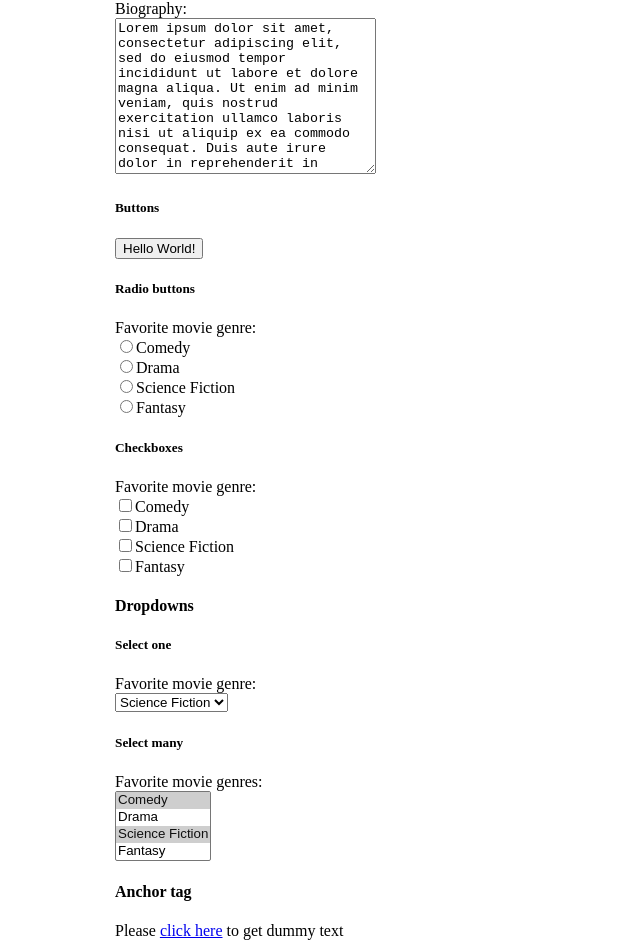
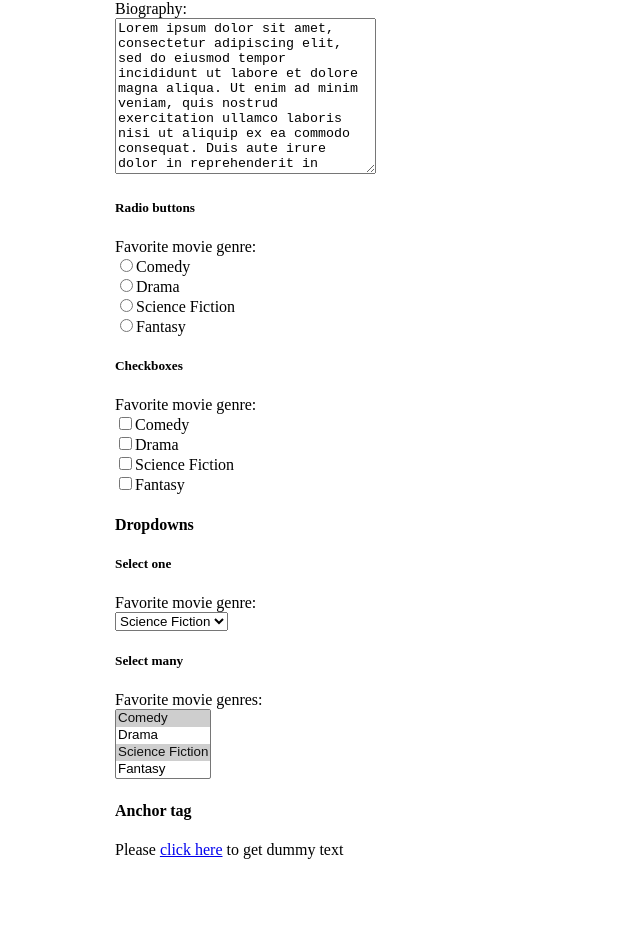
Before and after one commit to okurine/kambaz-next-js, a Next.js app: page /labs/lab1 in a window 1280 px wide. Shown: the part 2312-3263 px from the top of the page, without its empty margins (0-640 px from the left). After the commit the page ends 3182 px from the top, so only its background shows below. Built offline with nearby package versions, Linux system fonts and the light colour scheme.

Commit message:
update lab 1.3.7.3 code

```diff
--- a/app/labs/lab1/page.tsx
+++ b/app/labs/lab1/page.tsx
@@ -1,4 +1,3 @@
-"use client";
 export default function Lab1() {
   return (
     <div id="wd-lab1">
@@ -204,14 +203,14 @@ export default function Lab1() {
           culpa qui officia deserunt mollit anim id est laborum.
         </textarea>
       </div>
-      <h5 id="wd-buttons">Buttons</h5>
+      {/* <h5 id="wd-buttons">Buttons</h5>
       <button
         type="button"
         onClick={() => alert("Life is Good!")}
         id="wd-all-good"
       >
         Hello World!
-      </button>
+      </button> */}
       <h5 id="wd-radio-buttons">Radio buttons</h5>
       <label>Favorite movie genre:</label>
       <br />
```
